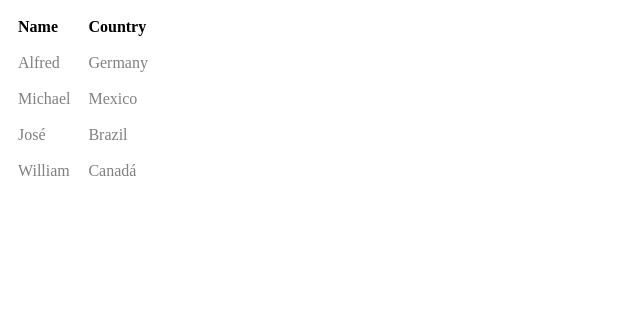
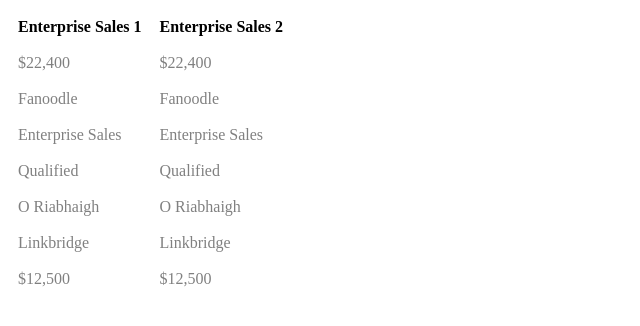
Before and after one commit to gabriel447/HTML_table_, a plain HTML site: page index.html in a window 1280 px wide. Shown: the whole page, without its empty margins (0-640 px from the left). Drawn offline with Linux system fonts and the light colour scheme.

Commit message:
add informations

```diff
--- a/index.html
+++ b/index.html
@@ -10,24 +10,36 @@
 <body>
     <table>
         <tr>
-            <th>Name</th>
-            <th>Country</th>
+            <th>Enterprise Sales 1</th>
+            <th>Enterprise Sales 2</th>
         </tr>
         <tr>
-            <td>Alfred</td>
-            <td>Germany</td>
+            <td>$22,400</td>
+            <td>$22,400</td>
         </tr>
         <tr>
-            <td>Michael</td>
-            <td>Mexico</td>
+            <td>Fanoodle</td>
+            <td>Fanoodle</td>
         </tr>
         <tr>
-            <td>José</td>
-            <td>Brazil</td>
+            <td>Enterprise Sales</td>
+            <td>Enterprise Sales</td>
         </tr>
         <tr>
-            <td>William</td>
-            <td>Canadá</td>
+            <td>Qualified</td>
+            <td>Qualified</td>
+        </tr>
+        <tr>
+            <td>O Riabhaigh</td>
+            <td>O Riabhaigh</td>
+        </tr>
+        <tr>
+            <td>Linkbridge</td>
+            <td>Linkbridge</td>
+        </tr>
+        <tr>
+            <td>$12,500</td>
+            <td>$12,500</td>
         </tr>
     </table>
 </body>
```
